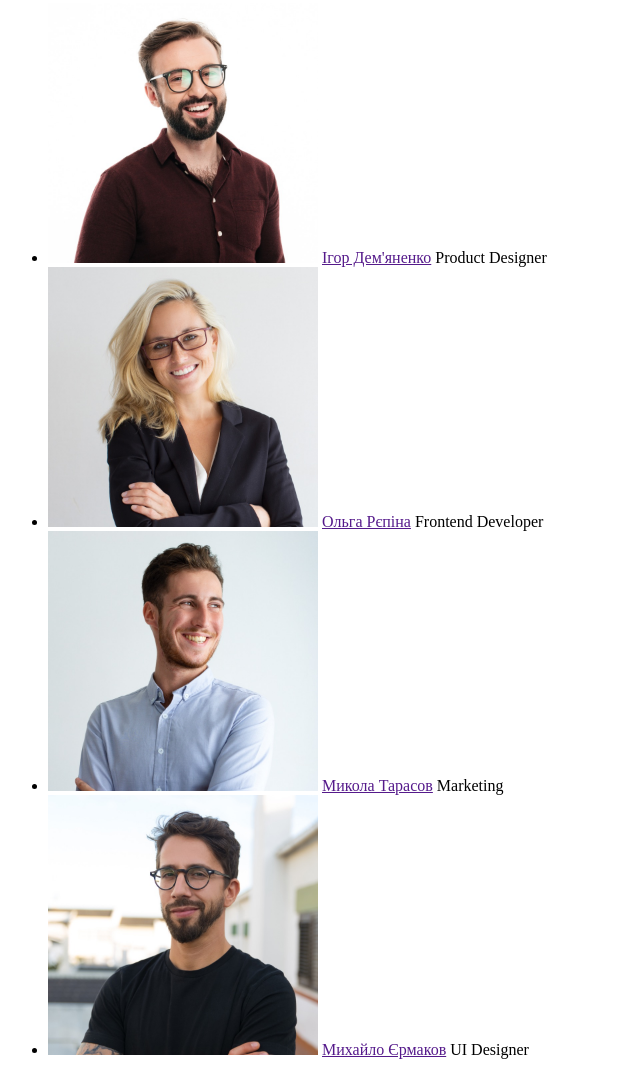
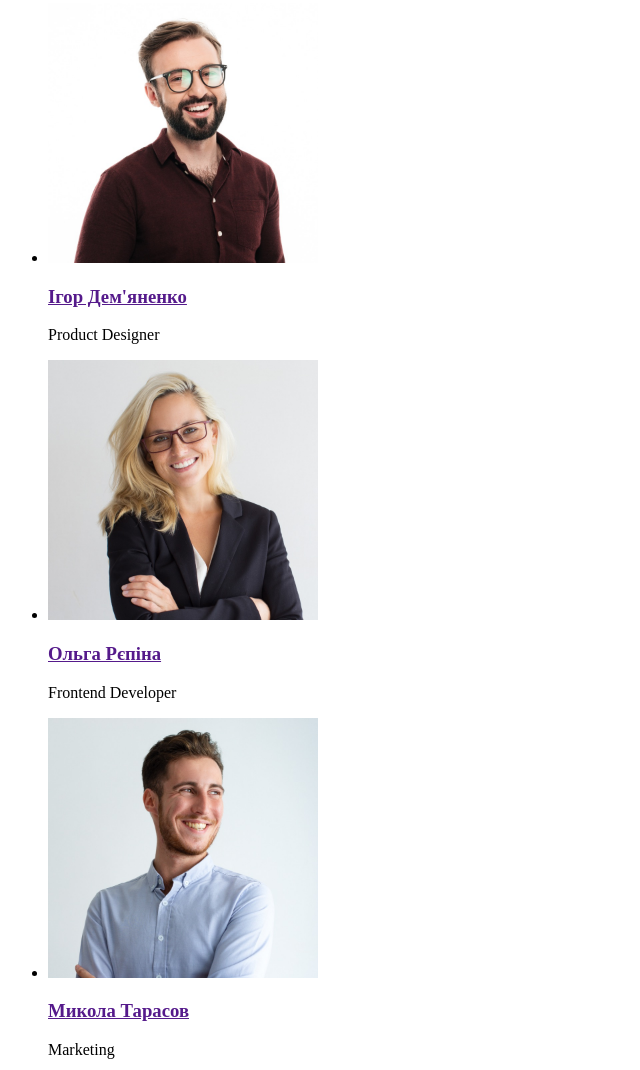
Before and after one commit to martinapovk/goit-markup-hw-01, a plain HTML site: page index.html in a window 1280 px wide. Shown: the part 1602-2672 px from the top of the page, without its empty margins (0-640 px from the left). Drawn offline with Linux system fonts and the light colour scheme.

Commit message:
update index.html

```diff
--- a/index.html
+++ b/index.html
@@ -59,23 +59,23 @@
             <ul>
                 <li>
                     <img src="./images/team_photo_1.jpg" alt="Член команди" width="270">
-                    <a href="">Ігор Дем'яненко</a>
-                    Product Designer
+                    <h3><a href="">Ігор Дем'яненко</a></h3>
+                    <p>Product Designer</p>
                 </li>
                 <li>
                     <img src="./images/team_photo_2.jpg" alt="Член команди" width="270">
-                    <a href="">Ольга Рєпіна</a>
-                    Frontend Developer
+                    <h3><a href="">Ольга Рєпіна</a></h3>
+                    <p>Frontend Developer</p>
                 </li>
                 <li>
                     <img src="./images/team_photo_3.jpg" alt="Член команди" width="270">
-                    <a href="">Микола Тарасов</a>
-                    Marketing
+                    <h3><a href="">Микола Тарасов</a></h3>
+                    <p>Marketing</p>
                 </li>
                 <li>
                     <img src="./images/team_photo_4.jpg" alt="Член команди" width="270">
-                    <a href="">Михайло Єрмаков</a>
-                    UI Designer
+                    <h3><a href="">Михайло Єрмаков</a></h3>
+                    <p>UI Designer</p>
                 </li>
             </ul>
         </section>
```
